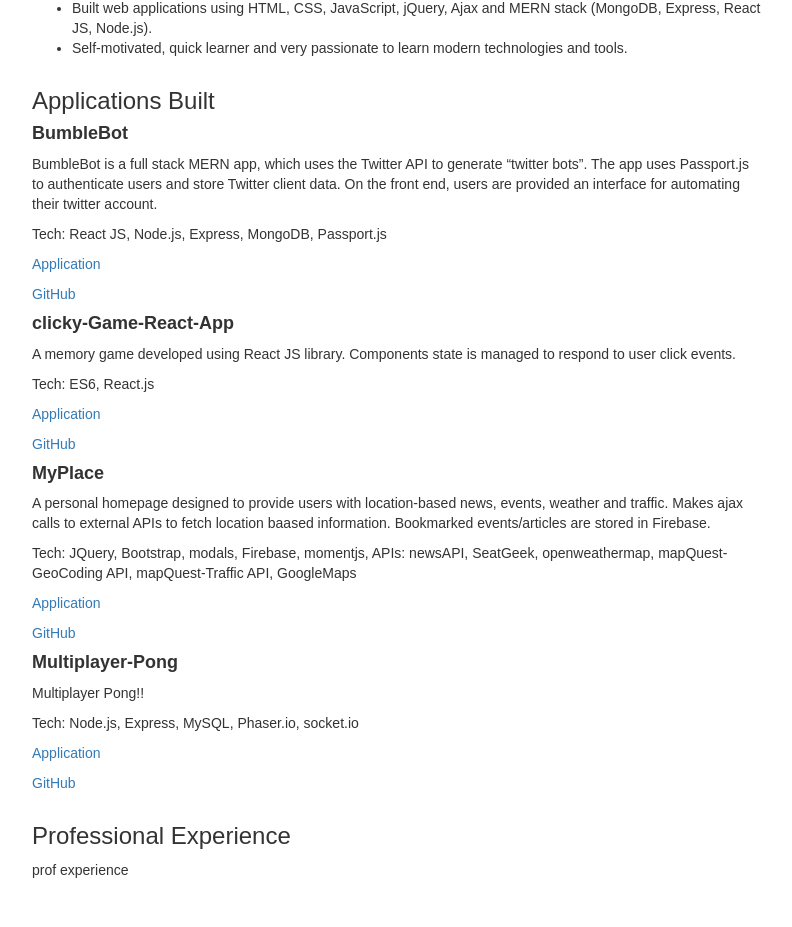
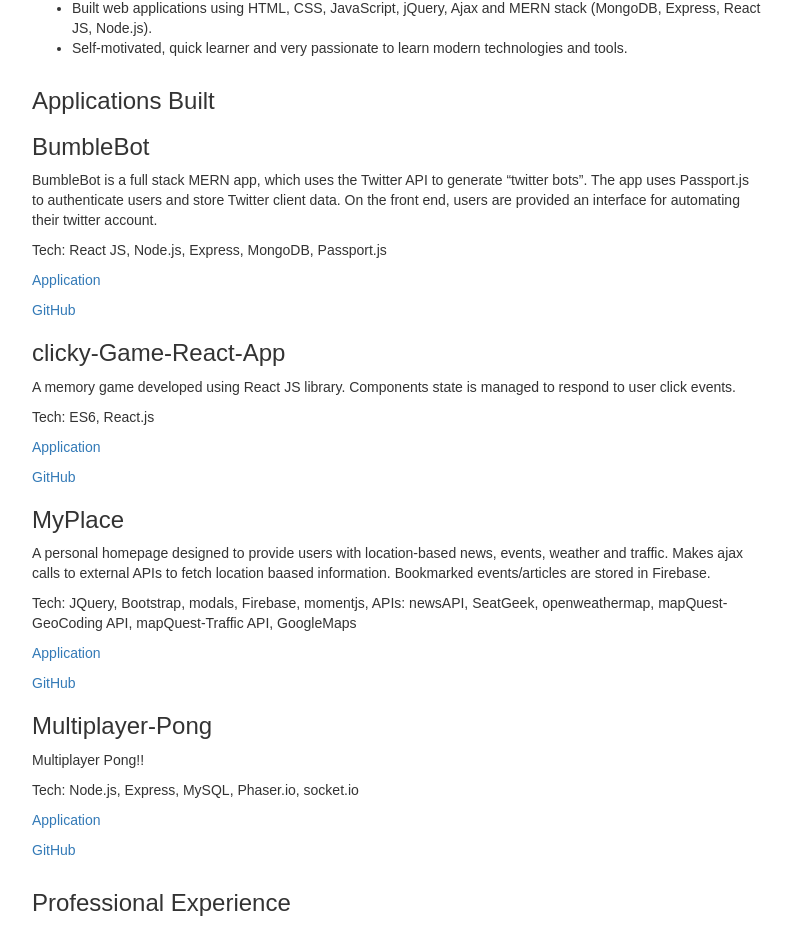
Before and after one commit to shama009/Shama-Portfolio, a React (Create React App) app in the folder client/: page /resume in a window 1280 px wide. Shown: the part 338-1265 px from the top of the page, without its empty margins (53-845 px from the left). Before the commit the page ends 1219 px from the top, so only its background shows below. Built offline with nearby package versions, Linux system fonts and the light colour scheme; the HTML template or start-up script is replaced by a standard one.

Commit message:
rndered app description for all apps built

```diff
--- a/client/src/components/Resume/Resume.js
+++ b/client/src/components/Resume/Resume.js
@@ -3,8 +3,6 @@
 
 export default class Resume extends Component {
     render = () => {
-        //let careerSummary = [ResumeContent.item1, ResumeContent.item, ResumeContent.item3, ResumeContent.item4]
-        //console.log(careerSummary);
         const careerSummary = ResumeContent["Career Summary"].map((summary) => {
             return (
                 <li>{summary}</li>
@@ -12,17 +10,31 @@
         });
         const apps = ResumeContent["Applications Built"].map((app) => {
             return (<div className={app.title}>
-                <h4><strong>{app.title}</strong></h4>
+                <h3>{app.title}</h3>
                 <p>{app.description}</p>
-                <p>{"Tech: "+app.tech}</p>
+                <p>{"Tech: " + app.tech}</p>
                 <p><a href={app.links.url}>Application</a></p>
                 <p><a href={app.links.github}>GitHub</a></p>
             </div>);
         });
+
+        // const experience = ResumeContent["Professional Experience"].map((profExp) => {
+        //     return (<div className={profExp.period}>
+        //         <h4><strong>{profExp.company}</strong></h4>
+        //         <h4><strong>{profExp.role}</strong></h4>
+        //         <h4><strong>{profExp.project}</strong></h4>
+        //         <p>{profExp.description.map((item) => {
+        //             return (
+        //                 <li>{item}</li>
+        //             );
+        //         })}</p>
+        //         <h4><strong>{profExp.description}</strong></h4>
+        //     </div>);
+        // });
         return (
             <div className="container">
                 <div className="row">
-                {/* Render and display name, title  */}
+                    {/* Render and display name, title  */}
                     <div className="col-sm-8">
                         <h2><center>{ResumeContent.name}</center></h2>
                         <h4><center>{ResumeContent.title}</center></h4>
@@ -58,8 +70,8 @@
                 <div className="col-sm-4"></div>
                 {/* render professional experience */}
                 <div className="col-sm-8">
-                <h3>{Object.keys(ResumeContent)[8]}</h3>
-                    {"prof experience"}
+                    <h3>{Object.keys(ResumeContent)[8]}</h3>
+                    {/* {experience} */}
                 </div>
                 <div className="col-sm-4"></div>
                 {/* education and certifications */}
```
